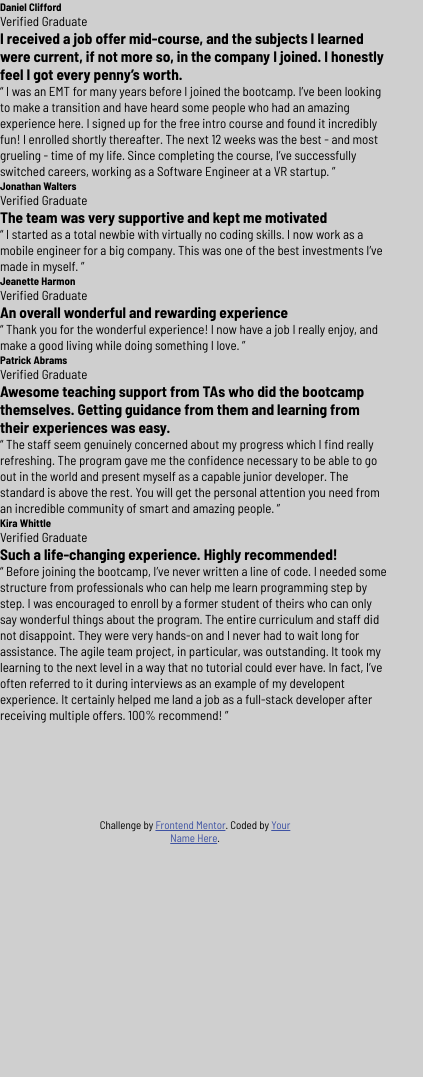
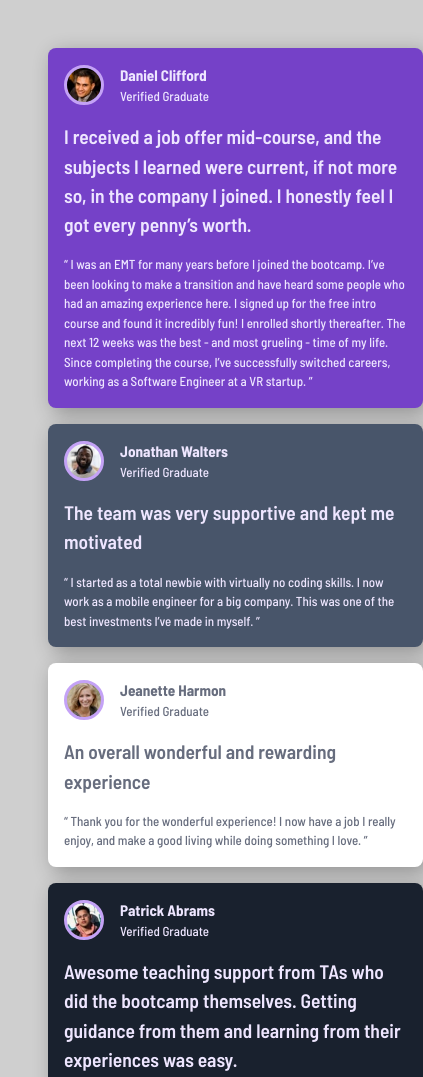
Before and after one commit to Star-Mdakane/Testimonial-Grid-Section, a plain HTML site: page index.html in a window 390 px wide. Shown: the top 1077 px of the page, 423 px wide, since content can reach past the window. Before the commit the page ends 844 px from the top, so only its background shows below. Drawn offline with Linux system fonts and the light colour scheme; a web font is replaced by a local one.

Commit message:
Mobile view done

```diff
--- a/index.html
+++ b/index.html
@@ -25,22 +25,22 @@
   <section class="wrapper">
     <div class="card">
       <div class="bio">
-        <div class="img">
+        <div class="img one">
 
         </div>
         <div class="det">
-          <h5>
+          <h3>
             Daniel Clifford
-          </h5>
+          </h3>
           <p>
             Verified Graduate
           </p>
         </div>
       </div>
-      <h3>
+      <h1>
         I received a job offer mid-course, and the subjects I learned were current, if not more so,
         in the company I joined. I honestly feel I got every penny’s worth.
-      </h3>
+      </h1>
       <p>
         “ I was an EMT for many years before I joined the bootcamp. I’ve been looking to make a
         transition and have heard some people who had an amazing experience here. I signed up
@@ -51,21 +51,21 @@
     </div>
     <div class="card">
       <div class="bio">
-        <div class="img">
+        <div class="img two">
 
         </div>
         <div class="det">
-          <h5>
+          <h3>
             Jonathan Walters
-          </h5>
+          </h3>
           <p>
             Verified Graduate
           </p>
         </div>
       </div>
-      <h3>
+      <h1>
         The team was very supportive and kept me motivated
-      </h3>
+      </h1>
       <p>
         “ I started as a total newbie with virtually no coding skills. I now work as a mobile engineer
         for a big company. This was one of the best investments I’ve made in myself. ”
@@ -73,21 +73,21 @@
     </div>
     <div class="card">
       <div class="bio">
-        <div class="img">
+        <div class="img three">
 
         </div>
         <div class="det">
-          <h5>
+          <h3>
              Jeanette Harmon
-          </h5>
+          </h3>
           <p>
             Verified Graduate
           </p>
         </div>
       </div>
-      <h3>
+      <h1>
         An overall wonderful and rewarding experience
-      </h3>
+      </h1>
       <p>
          “ Thank you for the wonderful experience! I now have a job I really enjoy, and make a good living
         while doing something I love. ”
@@ -95,22 +95,22 @@
     </div>
     <div class="card">
       <div class="bio">
-        <div class="img">
+        <div class="img four">
 
         </div>
         <div class="det">
-          <h5>
+          <h3>
              Patrick Abrams
-          </h5>
+          </h3>
           <p>
              Verified Graduate
           </p>
         </div>
       </div>
-      <h3>
+      <h1>
         Awesome teaching support from TAs who did the bootcamp themselves. Getting guidance from them and
         learning from their experiences was easy.
-      </h3>
+      </h1>
       <p>
         “ The staff seem genuinely concerned about my progress which I find really refreshing. The program
         gave me the confidence necessary to be able to go out in the world and present myself as a capable
@@ -120,21 +120,21 @@
     </div>
     <div class="card">
       <div class="bio">
-        <div class="img">
+        <div class="img five">
 
         </div>
         <div class="det">
-          <h5>
+          <h3>
             Kira Whittle
-          </h5>
+          </h3>
           <p>
              Verified Graduate
           </p>
         </div>
       </div>
-      <h3>
+      <h1>
         Such a life-changing experience. Highly recommended!
-      </h3>
+      </h1>
       <p>
         “ Before joining the bootcamp, I’ve never written a line of code. I needed some structure from
         professionals who can help me learn programming step by step. I was encouraged to enroll by a former
--- a/style.css
+++ b/style.css
@@ -8,6 +8,7 @@
     --mn-txt-dark:hsl(260, 100%, 95%);
     --mn-shadow-color:hsl(214, 17%, 92%);
     --mn-colon-color:hsl(264, 82%, 80%);
+    --shadow:hsl(0, 0%, 7%);
     --Barlow:'Barlow Semi Condensed', sans-serif;
 }
 
@@ -19,9 +20,98 @@
     padding: 0;
 }
 body {
+    position: relative;
     font-family: var(--Barlow);
     font-size: 0.8125rem;
     background-color: var(--mn-bg-color);
+    line-height: 1.5;
+    padding: 2rem;
+}
+
+.wrapper {
+    max-width: 90rem;
+    margin-inline: auto;
+    padding: 1rem;
+    display: grid;
+    grid-template-columns: minmax(23.45, 1fr);
+    gap: 1rem;
+}
+
+.card {
+    min-width: 23.45rem;
+    padding: 1rem;
+    border-radius: 0.5rem;
+    box-shadow: 5px 5px 20px rgba(0, 0, 0, 0.3);
+}
+
+.bio {
+    display: flex;
+    align-items: center;
+    margin-bottom: 1rem;
+}
+
+img {
+    border-radius: 50%;
+    max-width: 100%;
+    position: absolute;
+}
+
+.img {
+    background-size: cover;
+    margin-right: 1rem;
+    width: 40px;
+    aspect-ratio: 1 / 1;
+    border-radius: 50%;
+    border: 3px solid var(--mn-colon-color);
+}
+
+.img.one {
+    background-image: url(/images/image-daniel.jpg);
+}
+.img.two {
+    background-image: url(/images/image-jonathan.jpg);
+}
+.img.three {
+    background-image: url(/images/image-jeanette.jpg);
+}
+.img.four {
+    background-image: url(/images/image-patrick.jpg);
+}
+.img.five {
+    background-image: url(/images/image-kira.jpg);
+}
+
+.card h1 {
+    font-weight: 600;
+    margin-bottom: 1rem;
+}
+
+.card p {
+    font-weight: 500;
+}
+
+section > div:nth-of-type(1) {
+    background-color: var(--card-bg-1);
+    color: var(--mn-txt-dark);
+}
+section > div:nth-of-type(2) {
+    background-color: var(--card-bg-2);
+    color: var(--mn-txt-dark);
+}
+section > div:nth-of-type(3) {
+    background-color: var(--card-bg-white);
+    color: var(--mnn-txt-light);
+
+}
+section > div:nth-of-type(4) {
+    background-color: var(--card-bg-4);
+    color: var(--mn-txt-dark);
+
+}
+section > div:nth-of-type(5) {
+    background-color: var(--card-bg-white);
+    color: var(--mnn-txt-light);
+
 }
 
 .attribution {
```
Also changed, not shown: 2 other files.
